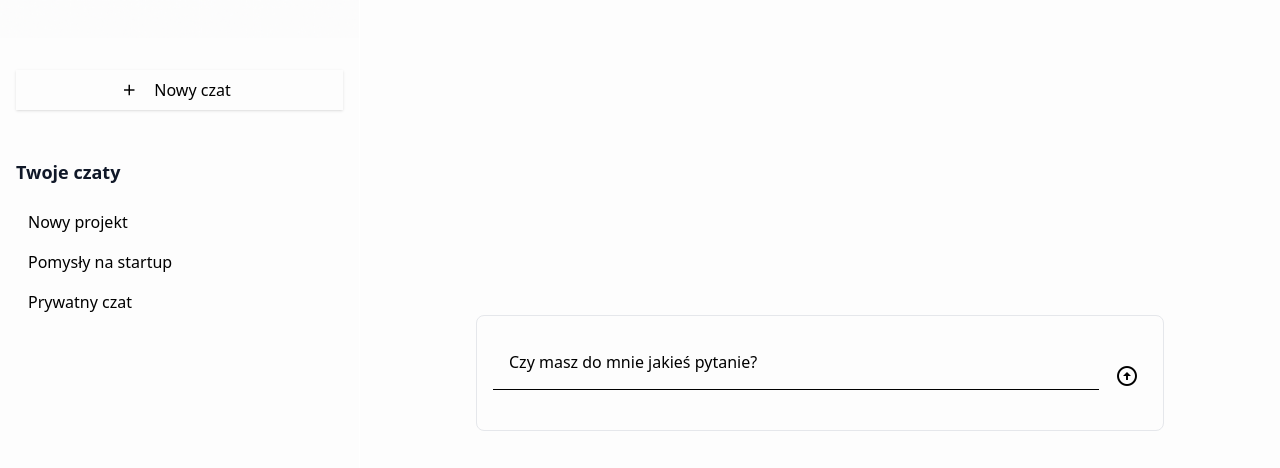
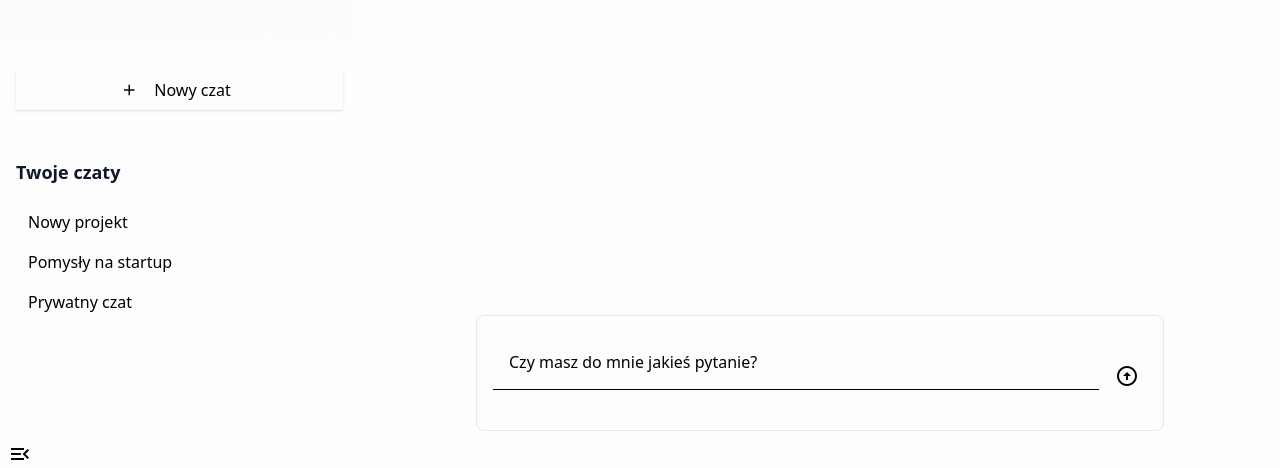
Before and after one commit to bartoszjaniak/eva-chat, an Angular app in the folder frontend/: page /chat in a window 1280 px wide. Shown: the part 329-797 px from the top of the page. Built offline with nearby package versions, Linux system fonts and the light colour scheme.

Commit message:
[FE] Sidebar control

```diff
--- a/frontend/src/app/layout/main-layout.component.html
+++ b/frontend/src/app/layout/main-layout.component.html
@@ -1,15 +1,21 @@
 <mat-sidenav-container class="h-screen">
     <mat-sidenav #drawer mode="side" [(opened)]="opened" class="w-72 h-screen shadow-lg relative">
-        <div class="h-full  overflow-y-hidden bg-[#fdfdfd]">
+        <div class="h-full flex flex-col overflow-y-hidden shadow bg-[#fdfdfd]">
             <img src="/assets/logo.png" alt="Logo" class="w-auto mb-4 mt-2 h-auto" />
-            <app-sidebar-container />
+            <app-sidebar-container class="flex-1" />
+            <button mat-icon-button (click)="opened = false">
+                <mat-icon>menu_open</mat-icon>
+            </button>
         </div>
+
     </mat-sidenav>
 
     <mat-sidenav-content class="bg-[#fdfdfd]">
-        <!-- <button mat-icon-button class="absolute left-0" (click)="opened = !opened">
-            <mat-icon>{{ opened ? 'chevron_left' : 'menu' }}</mat-icon>
-        </button> -->
+        @if(!opened) {
+        <button mat-icon-button (click)="opened = !opened">
+            <mat-icon>menu</mat-icon>
+        </button>
+    }
         <main class="flex-1 flex flex-col h-full">
             <router-outlet />
         </main>
```
